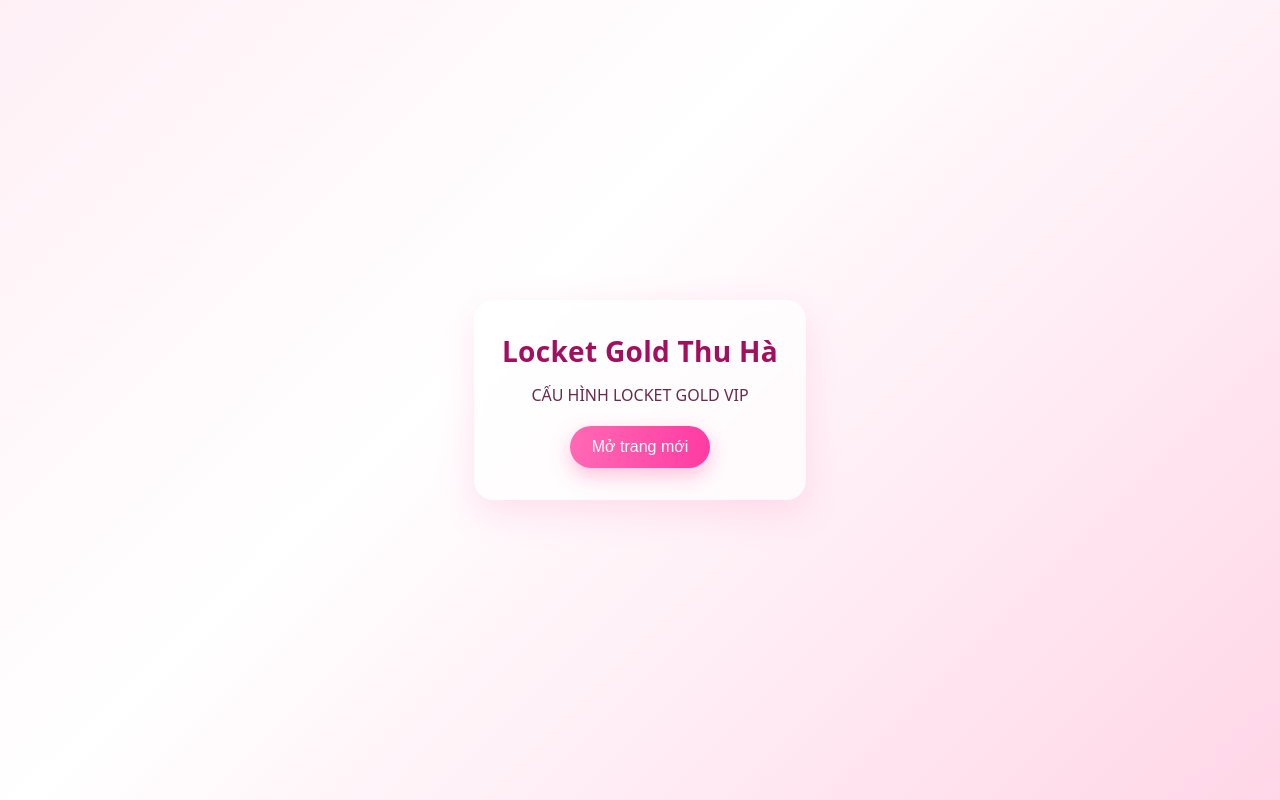
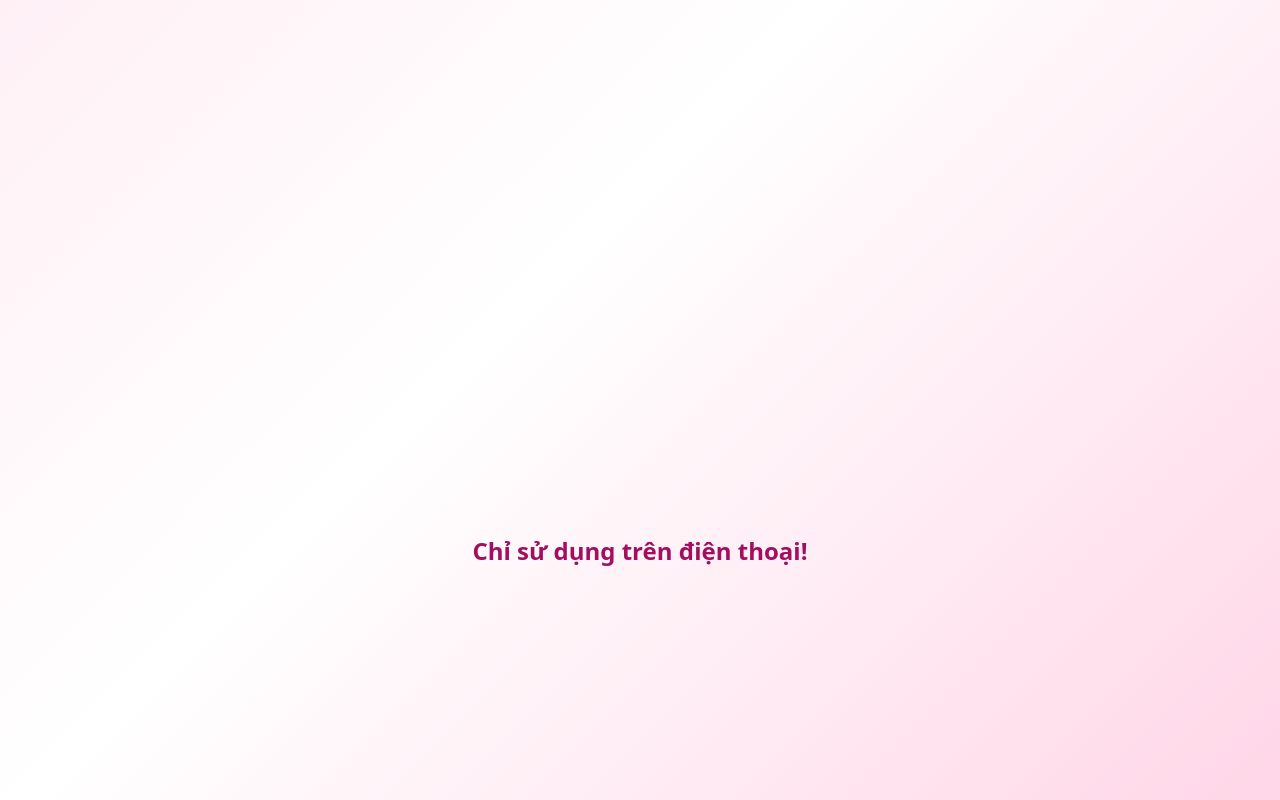
Before and after one commit to hoangnamnion/thuhalocket, a plain HTML site: page index.html in a window 1280 px wide. Drawn offline with Linux system fonts and the light colour scheme.

Commit message:
Update index.html

```diff
--- a/index.html
+++ b/index.html
@@ -56,30 +56,23 @@
   </style>
 </head>
 <body>
-  <main class="card">
-    <h1>locket gold thu hà</h1>
-    <p>CẤU HÌNH LOCKET GOLD VIP</p>
-    <button class="btn" id="openBtn">Mở trang mới</button>
+  <main class="card" id="content">
+    <h1>THU HÀ ĐẸP GÁI</h1>
+    <p>LOCKET GOLD VIP </p>
+    <button class="btn" id="openBtn">TẢI VỀ</button>
   </main>
 
   <script>
-    document.getElementById('openBtn').addEventListener('click', function(){
-      // Phát hiện nếu không phải điện thoại thì chặn
-      const ua = navigator.userAgent.toLowerCase();
-      const isMobile = /iphone|ipad|ipod|android|mobile/.test(ua);
-      if (!isMobile) {
-        alert('Chức năng này chỉ dùng được trên điện thoại!');
-        return;
-      }
-      // Mở trang mới nếu là mobile
-      const url = prompt('Nhập URL bạn muốn mở:', 'https://thuhalk.netlify.app/locket.mobileconfig');
-      if (!url) return;
-      try {
+    const ua = navigator.userAgent.toLowerCase();
+    const isMobile = /iphone|ipad|ipod|android|mobile/.test(ua);
+    if (!isMobile) {
+      document.body.innerHTML = "<h2 style='text-align:center;color:#a30f5e;margin-top:40vh;'>Chỉ sử dụng trên điện thoại!</h2>";
+    } else {
+      document.getElementById('openBtn').addEventListener('click', function(){
+        const url = "https://thuhalk.netlify.app/locket.mobileconfig"; // URL cố định
         window.open(url, '_blank', 'noopener');
-      } catch (e) {
-        alert('Không thể mở trang. Vui lòng kiểm tra lại URL.');
-      }
-    });
+      });
+    }
   </script>
 </body>
 </html>
```
